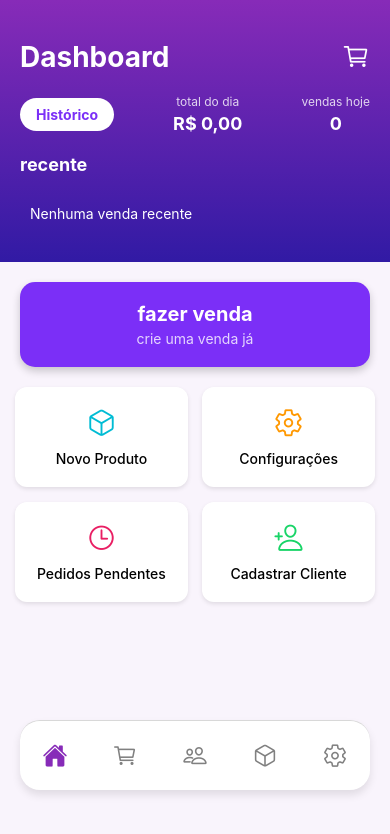
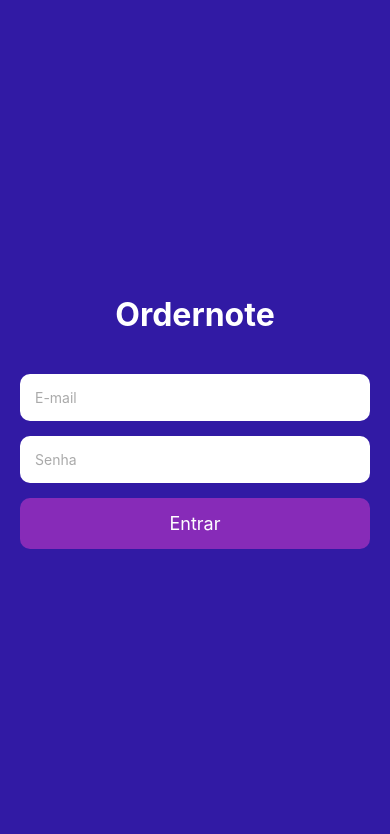
Before and after one commit to arthurruivo486/Ordernote-Frontend, a React Native app: screen /Login in a window 390 px wide. Shown: the top 834 px of the page. Built offline with nearby package versions, Linux system fonts and the light colour scheme; no server answers.

Commit message:
[feat] login insertion

```diff
--- a/app.json
+++ b/app.json
@@ -24,6 +24,9 @@
     },
     "web": {
       "favicon": "./src/assets/favicon.png"
-    }
+    },
+    "plugins": [
+      "expo-secure-store"
+    ]
   }
 }
--- a/index.js
+++ b/index.js
@@ -1,8 +1,4 @@
-import { registerRootComponent } from 'expo';
+import { registerRootComponent } from "expo";
+import Root from "./src/RootNavigator";
 
-import App from './src/app/App.js'
-
-// registerRootComponent calls AppRegistry.registerComponent('main', () => App);
-// It also ensures that whether you load the app in Expo Go or in a native build,
-// the environment is set up appropriately
-registerRootComponent(App);
+registerRootComponent(Root);
--- a/package.json
+++ b/package.json
@@ -17,6 +17,7 @@
     "@react-navigation/stack": "^7.6.1",
     "expo": "^54.0.13",
     "expo-linear-gradient": "~15.0.7",
+    "expo-secure-store": "~15.0.7",
     "expo-status-bar": "~3.0.8",
     "react": "19.1.0",
     "react-native": "^0.81.4",
--- /dev/null
+++ b/src/RootNavigator.js
@@ -0,0 +1,24 @@
+import React from "react";
+import { NavigationContainer } from "@react-navigation/native";
+import { createNativeStackNavigator } from "@react-navigation/native-stack";
+
+import LoginScreen from "./app/LoginScreen";
+import App from "./app/App"; // seu arquivo de tabs
+
+const Stack = createNativeStackNavigator();
+
+export default function RootNavigator() {
+  return (
+    <NavigationContainer>
+      <Stack.Navigator screenOptions={{ headerShown: false }}>
+
+        {/* Tela inicial */}
+        <Stack.Screen name="Login" component={LoginScreen} />
+
+        {/* Navegação principal protegida */}
+        <Stack.Screen name="MainApp" component={App} />
+
+      </Stack.Navigator>
+    </NavigationContainer>
+  );
+}
--- a/src/app/App.js
+++ b/src/app/App.js
@@ -1,5 +1,4 @@
 import * as React from 'react';
-import { NavigationContainer } from '@react-navigation/native';
 import { createBottomTabNavigator } from '@react-navigation/bottom-tabs';
 import { Ionicons } from '@expo/vector-icons';
 import { View, StatusBar, SafeAreaView, StyleSheet, Platform } from 'react-native';
@@ -15,15 +14,15 @@ const Tab = createBottomTabNavigator();
 
 function App() {
   return (
-    <SafeAreaView style={styles.container}>
+    <View style={styles.container}>
+
       {/* ✅ Status bar translúcida e sem faixa branca */}
       <StatusBar
-        translucent
-        backgroundColor="transparent"
+
         barStyle="light-content"
       />
 
-      <NavigationContainer>
+      {/* ❌ REMOVEU NavigationContainer daqui */}
       <Tab.Navigator
         screenOptions={({ route }) => ({
           tabBarIcon: ({ focused, color, size }) => {
@@ -81,8 +80,7 @@ function App() {
         <Tab.Screen name="ProductScreen" component={ProductScreen} />
         <Tab.Screen name="UserScreen" component={UserScreen} />
       </Tab.Navigator>
-      </NavigationContainer>
-    </SafeAreaView>
+    </View>
   );
 }
 
@@ -91,7 +89,20 @@ export default App;
 const styles = StyleSheet.create({
   container: {
     flex: 1,
-    backgroundColor: '#000', // 👈 mantém a área superior escura (pode mudar pro roxo se quiser)
-    paddingTop: Platform.OS === 'android' ? StatusBar.currentHeight : 0,
+    backgroundColor: '#311aa4',
+  },
+  tabBar: {
+    position: 'absolute',
+    bottom: Platform.OS === 'ios' ? 25 : 15, // ✅ Responsivo por OS
+    left: 16,
+    right: 16,
+    borderRadius: 20,
+    height: 70,
+    backgroundColor: '#fff',
+    elevation: 8,
+    shadowColor: '#000',
+    shadowOpacity: 0.15,
+    shadowOffset: { width: 0, height: 8 },
+    shadowRadius: 12,
   },
 });
--- /dev/null
+++ b/src/app/LoginScreen.js
@@ -0,0 +1,125 @@
+import React, { useState } from "react";
+import {
+  View,
+  Text,
+  TextInput,
+  TouchableOpacity,
+  StyleSheet,
+  ActivityIndicator,
+  Alert
+} from "react-native";
+
+const API_BASE = "https://h8gt5rj4-3000.brs.devtunnels.ms/api";
+
+export default function LoginScreen({ navigation }) {
+  const [email, setEmail] = useState("");
+  const [password, setPassword] = useState("");
+  const [loading, setLoading] = useState(false);
+
+  async function handleLogin() {
+    if (!email || !password) {
+      Alert.alert("Erro", "Preencha e-mail e senha.");
+      return;
+    }
+
+    try {
+      setLoading(true);
+
+      const res = await fetch(`${API_BASE}/login`, {
+        method: "POST",
+        headers: { "Content-Type": "application/json" },
+        body: JSON.stringify({
+          email: email.trim(),
+          password: password.trim(),
+        }),
+      });
+
+      const data = await res.json();
+      console.log("RESPOSTA LOGIN:", data);
+
+      if (res.status === 200) {
+        Alert.alert("Sucesso", "Login realizado!");
+
+        // 👉 Vai para App.js
+        navigation.replace("MainApp");
+      } else {
+        Alert.alert("Erro", data.message || "Falha ao fazer login");
+      }
+    } catch (err) {
+      console.log(err);
+      Alert.alert("Erro", "Erro de conexão com servidor");
+    } finally {
+      setLoading(false);
+    }
+  }
+
+  return (
+    <View style={styles.container}>
+      <Text style={styles.title}>Ordernote</Text>
+
+      <TextInput
+        style={styles.input}
+        placeholder="E-mail"
+        placeholderTextColor="#aaa"
+        value={email}
+        autoCapitalize="none"
+        onChangeText={setEmail}
+      />
+
+      <TextInput
+        style={styles.input}
+        placeholder="Senha"
+        placeholderTextColor="#aaa"
+        secureTextEntry
+        value={password}
+        onChangeText={setPassword}
+      />
+
+      <TouchableOpacity style={styles.button} onPress={handleLogin}>
+        {loading ? (
+          <ActivityIndicator color="#fff" />
+        ) : (
+          <Text style={styles.buttonText}>Entrar</Text>
+        )}
+      </TouchableOpacity>
+    </View>
+  );
+}
+
+const styles = StyleSheet.create({
+  container: {
+    flex: 1,
+    backgroundColor: "#311aa4",
+    justifyContent: "center",
+    alignItems: "center",
+    padding: 20,
+  },
+
+  title: {
+    fontSize: 32,
+    color: "#fff",
+    marginBottom: 40,
+    fontWeight: "bold",
+  },
+
+  input: {
+    width: "100%",
+    backgroundColor: "#fff",
+    padding: 15,
+    borderRadius: 10,
+    marginBottom: 15,
+  },
+
+  button: {
+    width: "100%",
+    padding: 15,
+    backgroundColor: "#872bb8",
+    borderRadius: 10,
+    alignItems: "center",
+  },
+
+  buttonText: {
+    color: "#fff",
+    fontSize: 18,
+  },
+});
```
Also changed, not shown: 1 other file (tests, documents, lock files or other folders). Lines whose indentation alone changed are shown as unchanged.
